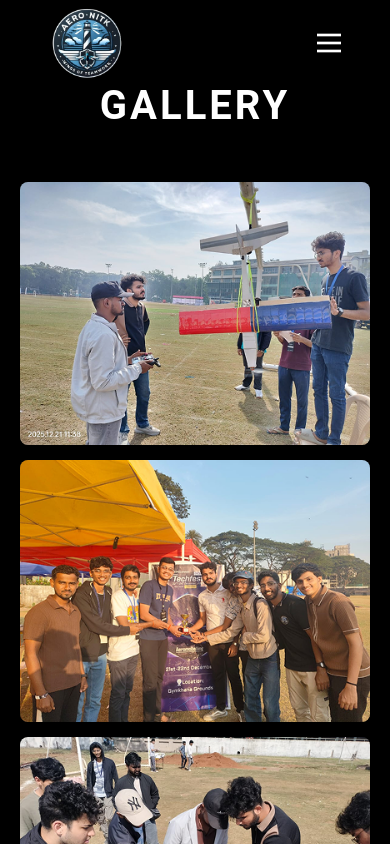
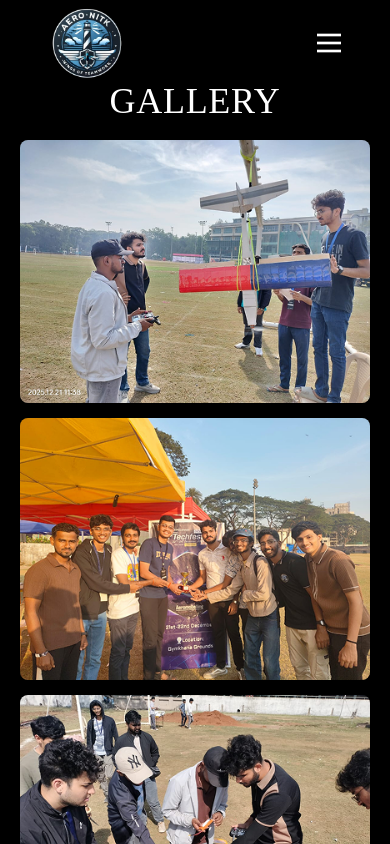
Before and after one commit to yoman12357/Aero_NITK, a React (Vite) app: page /gallery in a window 390 px wide. Shown: the top 844 px of the page. Built offline with nearby package versions, Linux system fonts and the light colour scheme.

Commit message:
Minor mobile responsiveness

```diff
--- a/src/components/Gallery.css
+++ b/src/components/Gallery.css
@@ -10,10 +10,17 @@
 }
 
 .gallery-section h2 {
-  color: #fff;
-  font-size: 2.5rem;
-  margin-bottom: 50px;
-  letter-spacing: 3px;
+  color: #FFF;
+  text-align: center;
+  align-self: stretch;
+
+  font-family: " Montserrat";
+  font-size: 36px;
+  font-style: normal;
+  font-weight: 500;
+  line-height: normal;
+  letter-spacing: 0.72px;
+  text-transform: capitalize;
 }
 
 .gallery-grid {
--- a/src/components/Team.css
+++ b/src/components/Team.css
@@ -15,12 +15,16 @@
 }
 
 .section-label {
-  font-size: 2rem;
-  line-height: 1.3;
-  letter-spacing: 3px;
+  color: #D9D9D9;
   text-align: center;
-  margin-bottom: 40px;
-  font-weight: 600;
+
+  /* HEAD TEXT */
+  font-family: Montserrat;
+  font-size: 36px;
+  font-style: normal;
+  font-weight: 500;
+  line-height: normal;
+  letter-spacing: 0.72px;
   text-transform: uppercase;
 }
 
@@ -110,7 +114,7 @@
   display: flex;
   flex-wrap: wrap;
   justify-content: center;
-  gap: 12px;
+  gap: 42px;
   margin-bottom: 40px;
 }
 
--- a/src/components/Team.jsx
+++ b/src/components/Team.jsx
@@ -67,7 +67,7 @@ const Team = () => {
   ];
 
   const rawMembersData = [
-    { name: 'Aryan Bokolia', role: 'Web Developer', subsystem: 'Web Team', image: aryan_bokolia, linkedIn: 'https://www.linkedin.com/in/aryan-bokolia-365aa4326' },
+    { name: 'Aryan Bokolia', role: 'Web Developer ', subsystem: 'Web Team', image: aryan_bokolia, linkedIn: 'https://www.linkedin.com/in/aryan-bokolia-365aa4326' },
     { name: 'Darshan Upadhye', role: 'UI/UX Designer', subsystem: 'Web Team', image: Darshan, linkedIn: 'https://www.linkedin.com/in/darshan-upadhye-b20374312?utm_source=share&utm_campaign=share_via&utm_content=profile&utm_medium=android_app' },
     { name: 'Varshith J', role: 'Structures Lead', subsystem: 'Structures', image: varshith_j, linkedIn: 'https://www.linkedin.com/in/varshith-j-54579628a' },
     { name: 'Tirth Vishalkumar Patel', role: 'Fuselage Lead', subsystem: 'Structures', image: tirth_vishalkumar_patel, linkedIn: 'https://www.linkedin.com/in/tirth-patel-550715321/' },
--- a/src/components/aboutpage.css
+++ b/src/components/aboutpage.css
@@ -133,6 +133,25 @@ html {
 
 /* Responsive Fixes */
 @media (max-width: 768px) {
+
+    .about-hero h1,
+    .about-hero h1 .highlight {
+        font-family: 'Montserrat', 'Roboto', Arial, Helvetica, sans-serif;
+
+        font-size: 32px;
+        font-weight: 500;
+        color: #ffffff;
+        line-height: 120%;
+        letter-spacing: 4;
+        margin-bottom: 24px;
+        text-transform: uppercase;
+
+    }
+
+    .about-hero h1 .highlight {
+        color: #3490eb;
+    }
+
     .about-hero h1 {
         font-size: 2.2rem;
     }
```
